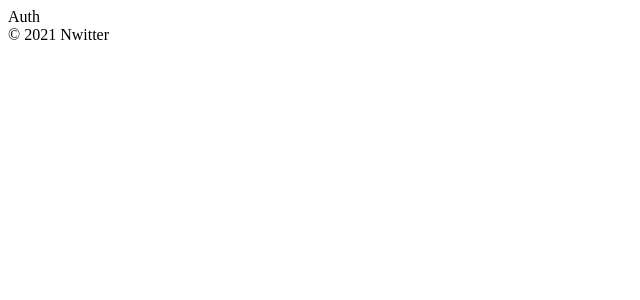
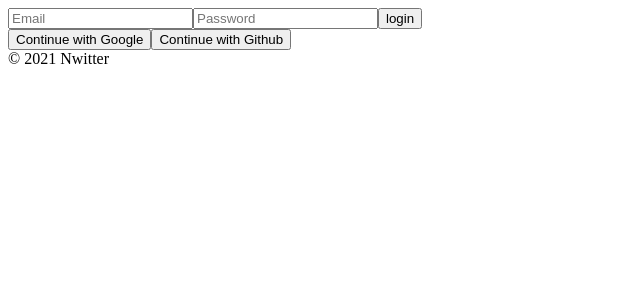
Before and after one commit to Duck-98/nwitter, a React (Create React App) app: page /#/ in a window 1280 px wide. Shown: the top 300 px of the page, without its empty margins (0-640 px from the left). Built offline with nearby package versions, Linux system fonts and the light colour scheme; no server answers.

Commit message:
로그인 폼 ing

```diff
--- a/src/routes/Auth.js
+++ b/src/routes/Auth.js
@@ -1,3 +1,38 @@
-const Auth = () => <span>Auth</span>;
+import { useState } from 'react';
+
+
+const Auth = () =>{
+    const [email, setEmail] = useState("");
+    const [password, setPassword] = useState("");
+
+    const onChange = (event) => {
+       const {
+           target:{name, value},
+          }   = event;
+          if(name === "email"){
+              setEmail(value);
+          }else if(name === "password"){
+              setPassword(value);
+          }
+        }
+    const onSubmit = (event) =>{
+        event.preventDefault();
+    }
+    return (
+
+<div>
+<form onSubmit = {onSubmit}>
+    <input name="email" type ="text" placeholder="Email" required value={email} onChange={onChange}/>
+    <input name="password" type ="password" placeholder="Password" required value = {password} onChange={onChange}/>
+    <input type ="submit" value="login"/>
+</form>
+<div>
+    <button>Continue with Google</button>
+    <button>Continue with Github</button>
+</div>
+</div>
+    );
+}
+
 
 export default Auth;
```
